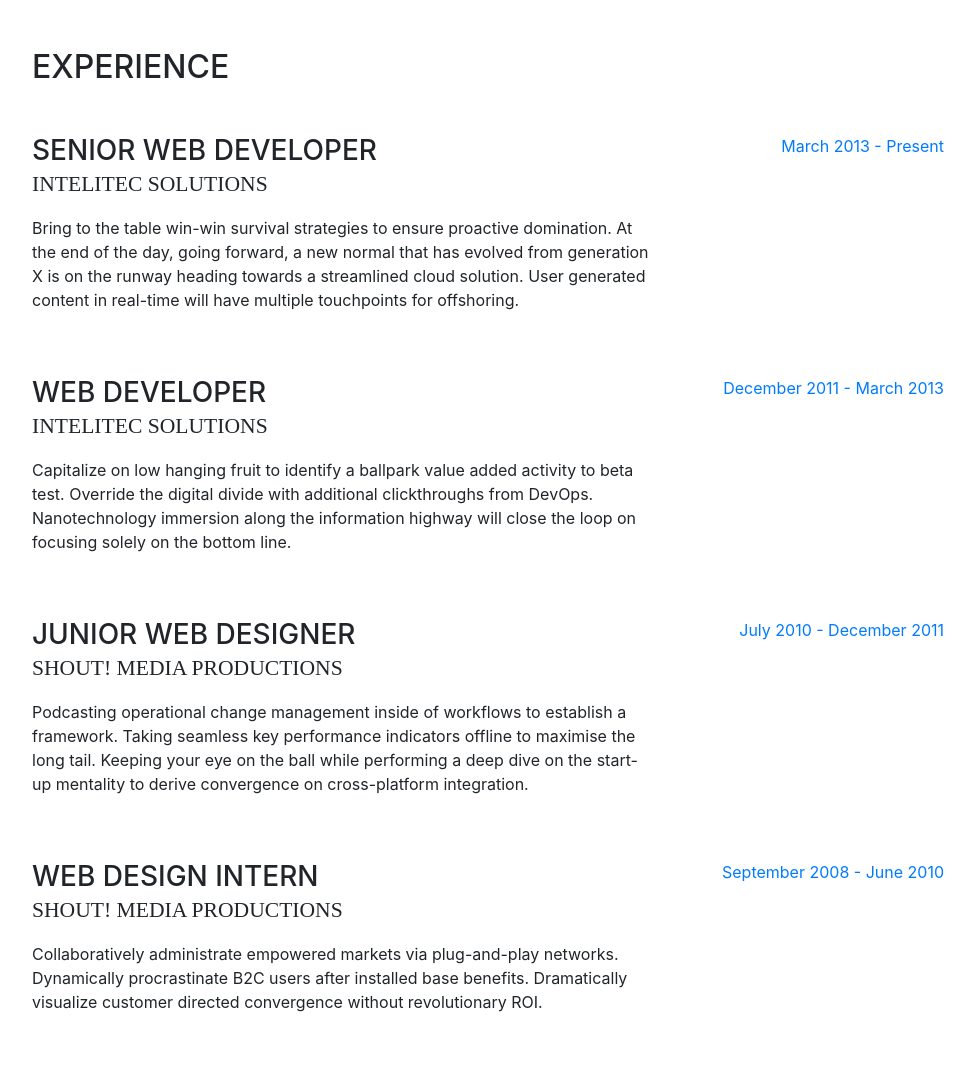
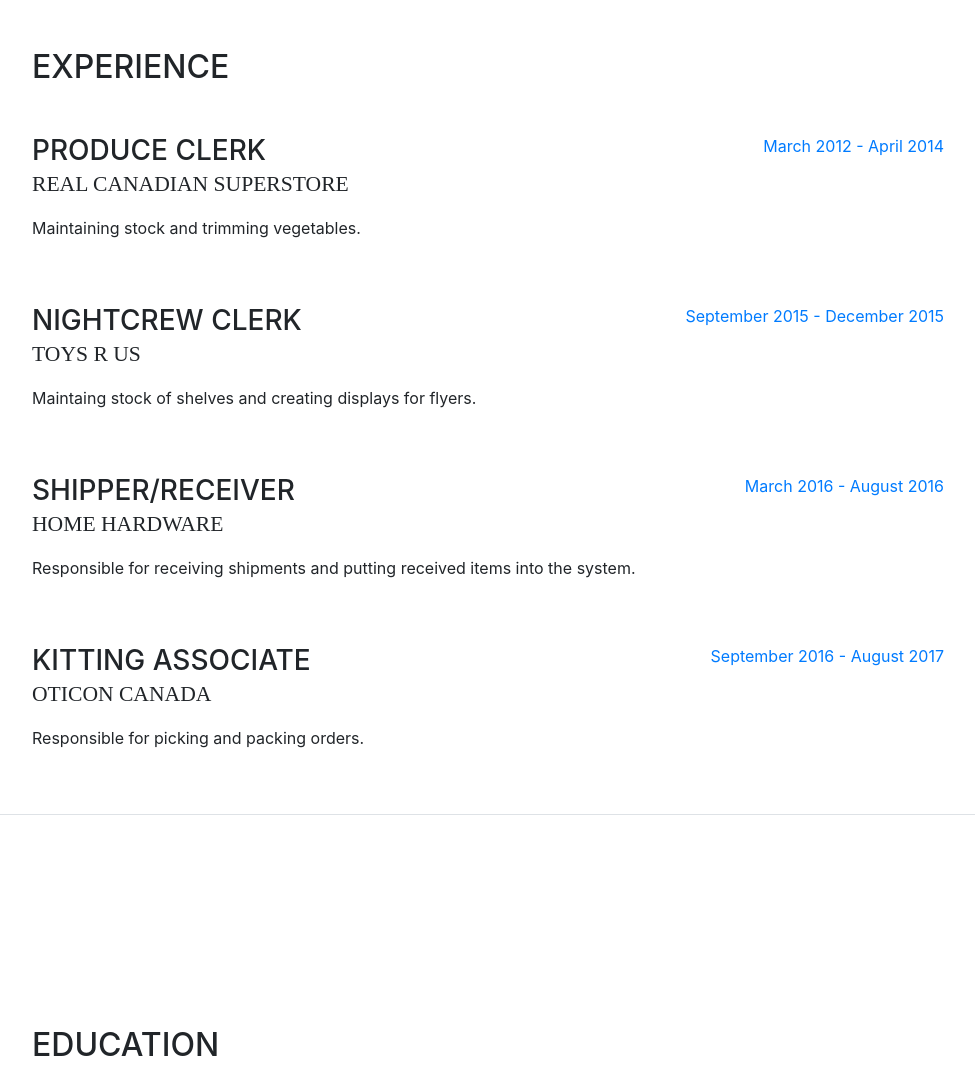
Before and after one commit to mrodrigues95/website, a website with bundled scripts: page index.html in a window 1280 px wide. Shown: the part 800-1867 px from the top of the page, without its empty margins (288-1263 px from the left). Built offline with nearby package versions, Linux system fonts and the light colour scheme; a web font is replaced by a local one.

Commit message:
general information

```diff
--- a/index.html
+++ b/index.html
@@ -115,45 +115,45 @@
 
           <div class="resume-item d-flex flex-column flex-md-row mb-5">
             <div class="resume-content mr-auto">
-              <h3 class="mb-0">Senior Web Developer</h3>
-              <div class="subheading mb-3">Intelitec Solutions</div>
-              <p>Bring to the table win-win survival strategies to ensure proactive domination. At the end of the day, going forward, a new normal that has evolved from generation X is on the runway heading towards a streamlined cloud solution. User generated content in real-time will have multiple touchpoints for offshoring.</p>
+              <h3 class="mb-0">Produce Clerk</h3>
+              <div class="subheading mb-3">Real Canadian Superstore</div>
+              <p>Maintaining stock and trimming vegetables.</p>
             </div>
             <div class="resume-date text-md-right">
-              <span class="text-primary">March 2013 - Present</span>
+              <span class="text-primary">March 2012 - April 2014</span>
             </div>
           </div>
 
           <div class="resume-item d-flex flex-column flex-md-row mb-5">
             <div class="resume-content mr-auto">
-              <h3 class="mb-0">Web Developer</h3>
-              <div class="subheading mb-3">Intelitec Solutions</div>
-              <p>Capitalize on low hanging fruit to identify a ballpark value added activity to beta test. Override the digital divide with additional clickthroughs from DevOps. Nanotechnology immersion along the information highway will close the loop on focusing solely on the bottom line.</p>
+              <h3 class="mb-0">Nightcrew Clerk</h3>
+              <div class="subheading mb-3">Toys R Us</div>
+              <p>Maintaing stock of shelves and creating displays for flyers.</p>
             </div>
             <div class="resume-date text-md-right">
-              <span class="text-primary">December 2011 - March 2013</span>
+              <span class="text-primary">September 2015 - December 2015</span>
             </div>
           </div>
 
           <div class="resume-item d-flex flex-column flex-md-row mb-5">
             <div class="resume-content mr-auto">
-              <h3 class="mb-0">Junior Web Designer</h3>
-              <div class="subheading mb-3">Shout! Media Productions</div>
-              <p>Podcasting operational change management inside of workflows to establish a framework. Taking seamless key performance indicators offline to maximise the long tail. Keeping your eye on the ball while performing a deep dive on the start-up mentality to derive convergence on cross-platform integration.</p>
+              <h3 class="mb-0">Shipper/Receiver</h3>
+              <div class="subheading mb-3">Home Hardware</div>
+              <p>Responsible for receiving shipments and putting received items into the system.</p>
             </div>
             <div class="resume-date text-md-right">
-              <span class="text-primary">July 2010 - December 2011</span>
+              <span class="text-primary">March 2016 - August 2016</span>
             </div>
           </div>
 
           <div class="resume-item d-flex flex-column flex-md-row">
             <div class="resume-content mr-auto">
-              <h3 class="mb-0">Web Design Intern</h3>
-              <div class="subheading mb-3">Shout! Media Productions</div>
-              <p>Collaboratively administrate empowered markets via plug-and-play networks. Dynamically procrastinate B2C users after installed base benefits. Dramatically visualize customer directed convergence without revolutionary ROI.</p>
+              <h3 class="mb-0">Kitting Associate</h3>
+              <div class="subheading mb-3">Oticon Canada</div>
+              <p>Responsible for picking and packing orders.</p>
             </div>
             <div class="resume-date text-md-right">
-              <span class="text-primary">September 2008 - June 2010</span>
+              <span class="text-primary">September 2016 - August 2017</span>
             </div>
           </div>
 
```
